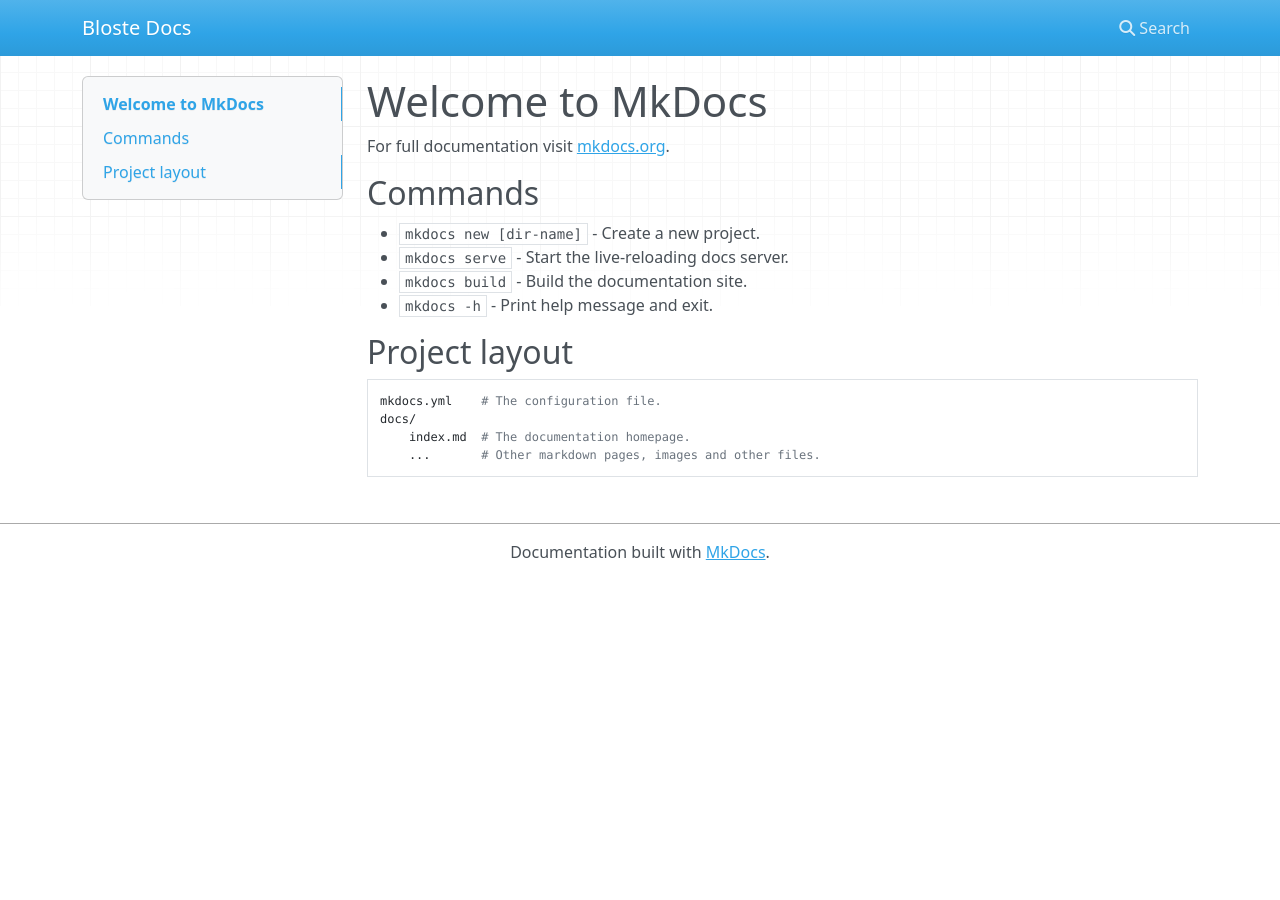
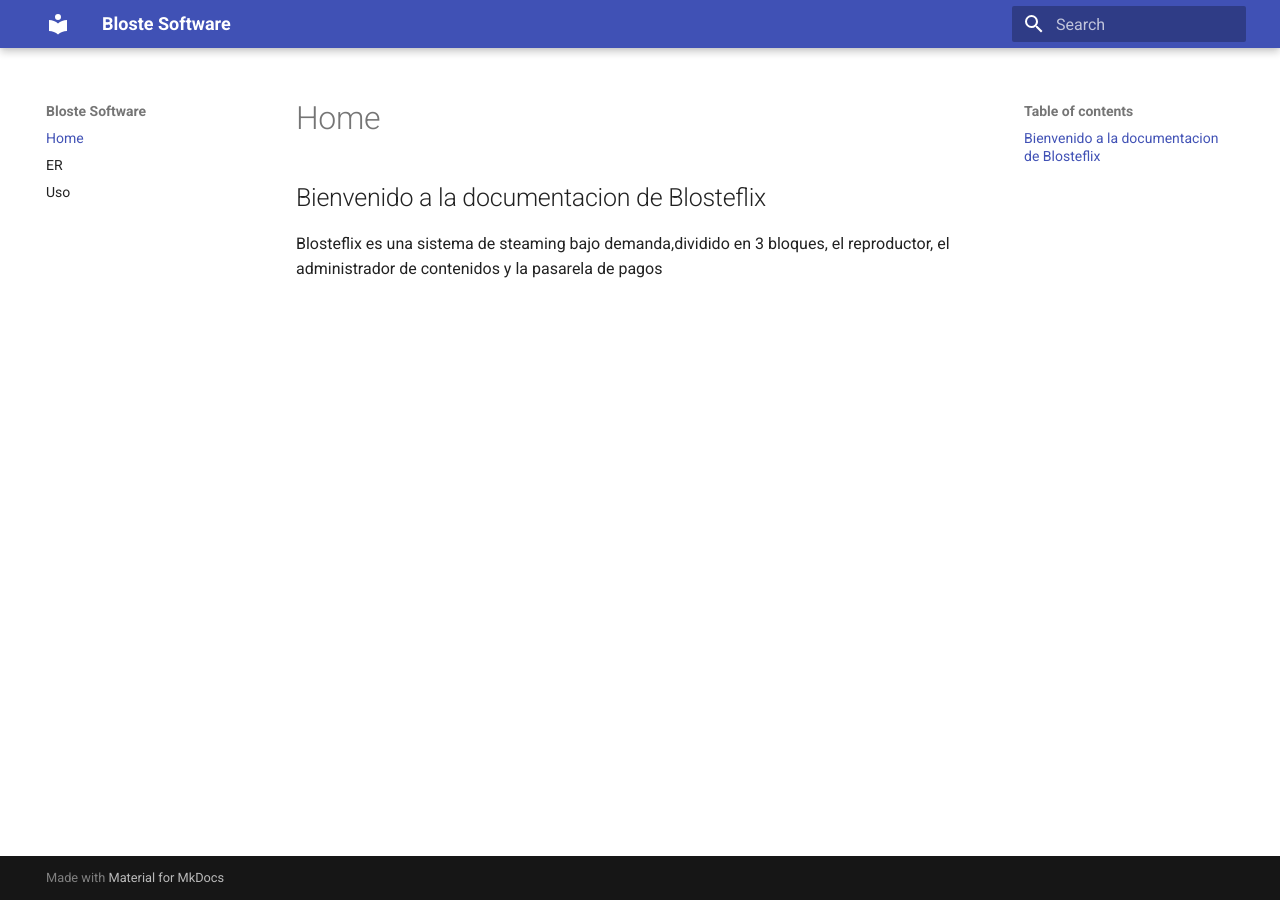
Before and after one commit to ComfyPenguin/Bloste-Docs, an MkDocs documentation site: the page built from docs/index.md, in a window 1280 px wide. Built offline with MkDocs 1.6.1 and Material for MkDocs 9.7.7, drawn with Linux system fonts in a browser that asks for light colours; nearby versions of some CDN libraries.

Commit message:
Prueba de deploy en gh-pages
Co-authored-by: rubenTalora <rubenTalora@users.noreply.github.com>
Co-authored-by: Ana Cris <anacbagudo@gmail.com>
Co-authored-by: adalbertdb <adalbertdb@users.noreply.github.com>

```diff
--- a/docs/index.md
+++ b/docs/index.md
@@ -1,17 +1,3 @@
-# Welcome to MkDocs
+## Bienvenido a la documentacion de Blosteflix
 
-For full documentation visit [mkdocs.org](https://www.mkdocs.org).
-
-## Commands
-
-* `mkdocs new [dir-name]` - Create a new project.
-* `mkdocs serve` - Start the live-reloading docs server.
-* `mkdocs build` - Build the documentation site.
-* `mkdocs -h` - Print help message and exit.
-
-## Project layout
-
-    mkdocs.yml    # The configuration file.
-    docs/
-        index.md  # The documentation homepage.
-        ...       # Other markdown pages, images and other files.
+Blosteflix es una sistema de steaming bajo demanda,dividido en 3 bloques, el reproductor, el administrador de contenidos y la pasarela de pagos
--- a/mkdocs.yml
+++ b/mkdocs.yml
@@ -1 +1,26 @@
-site_name: Bloste Docs
+site_name: "Bloste Software"
+# Ajusta site_url si usas GitHub Pages (opcional)
+# Ejemplo: https://ComfyPenguin.github.io/mi-repo/
+site_url: "https://github.com/ComfyPenguin/Bloste-Docs"
+repo_name: "ComfyPenguin/Bloste-Docs"
+edit_uri: "edit/main/docs/"
+
+theme:
+  name: "material"
+
+plugins:
+  - search
+  - mermaid2
+
+markdown_extensions:
+  - pymdownx.superfences
+  - attr_list
+
+nav:
+  - Home: index.md
+  - ER: EntidadRelacion.md
+  - Uso: CasosdeUso.md
+
+# Opcional: forzar versión de mermaid (ejemplo)
+# mermaid2:
+#   mermaid_version: "10.4.0"
```
Also changed, not shown: docs/CasosdeUso.md (added, +3 -0 lines), docs/EntidadRelacion.md (added, +89 -0 lines), 1 other file.
